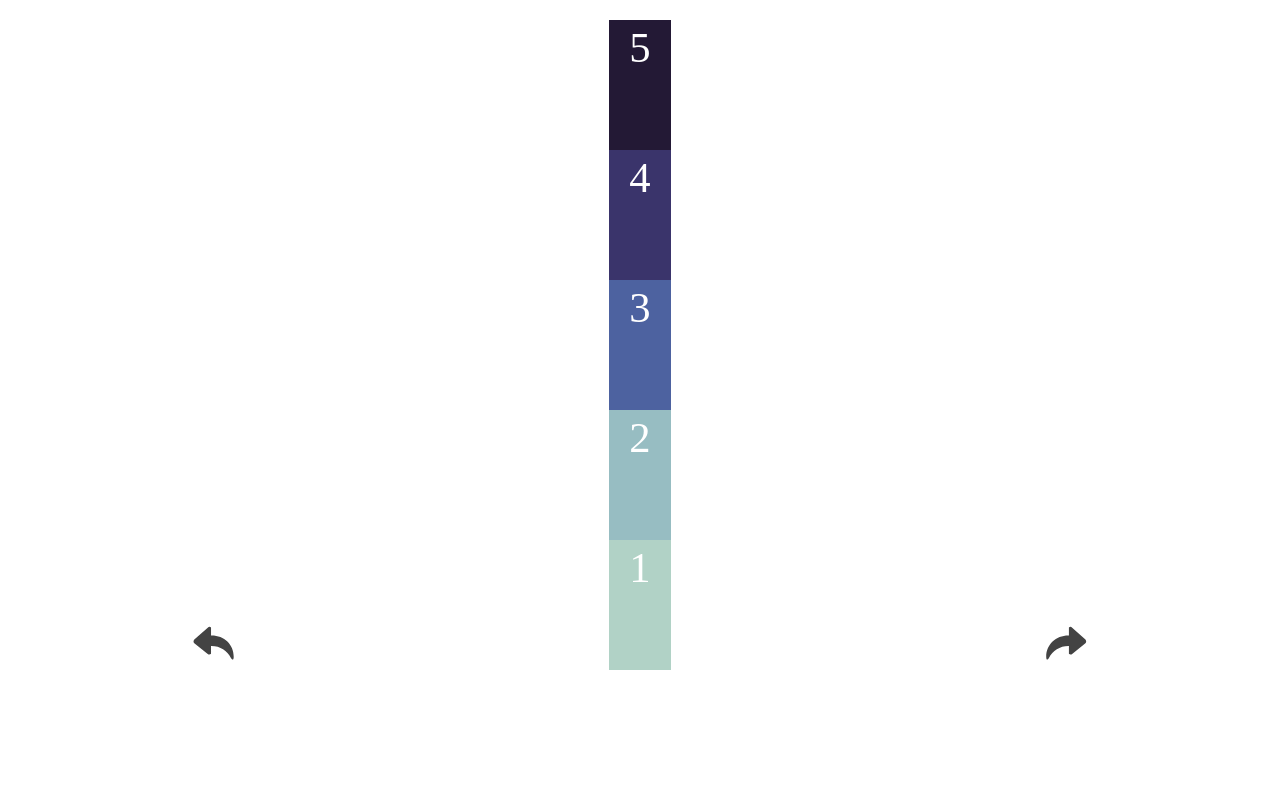
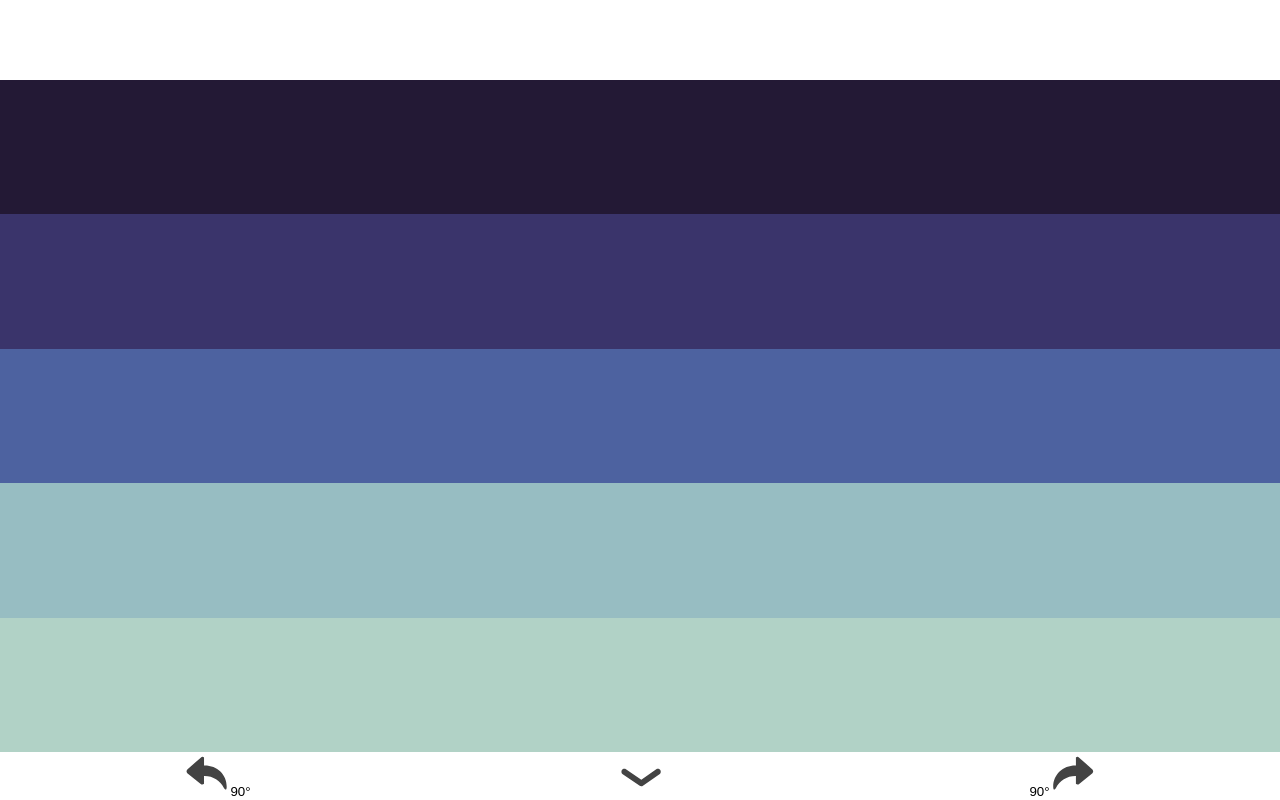
Before and after one commit to mythsunwind/monschibot, a plain HTML site: page static/index.html in a window 1280 px wide. Drawn offline with Linux system fonts and the light colour scheme.

Commit message:
Implement backward control + update UI

```diff
--- a/static/index.html
+++ b/static/index.html
@@ -14,23 +14,27 @@
             margin: 0;
         }
 
-        header {
-            height: 20px;
-            text-align: center;
-            color: #fff;
-            font-weight: bold;
+        body {
+            display: flex;
+            min-height: 100vh;
+            flex-direction: column;
         }
 
-        #controls {
-            height: 90%;
+        header {
             display: flex;
             flex-direction: row;
-            align-items: flex-end;
+            justify-content: space-around;
+            height: 10%;
+        }
+
+        footer {
+            display: flex;
+            flex-direction: row;
             justify-content: space-around;
         }
 
         #forward {
-            background: #231935;
+            flex: 1;
             align-self: stretch;
             display: flex;
             flex-direction: column;
@@ -105,6 +109,11 @@
             el.addEventListener("touchend", stop, false);
             el.addEventListener("touchcancel", stop, false);
             el.addEventListener("touchmove", move, false);
+            // initialze touch listeners for backward control
+            var el = document.querySelector("#backward");
+            el.addEventListener("touchstart", backward, false);
+            el.addEventListener("touchend", stop, false);
+            el.addEventListener("touchcancel", stop, false);
             console.log("initialized");
         }
 
@@ -148,30 +157,43 @@
             console.log("R")
             socket.send('R');
         }
+
+        function backward() {
+            stop();
+            console.log("B")
+            socket.send('B');
+        }
     </script>
 </head>
 
 <body onload="init()">
     <header></header>
-    <div id="controls">
+    <div id="forward">
+        <div class="darkest"></div>
+        <div class="darker"></div>
+        <div class="dark"></div>
+        <div class="light"></div>
+        <div class="lighter"></div>
+    </div>
+    <footer>
         <div>
             <button onclick="left()">
                 <img src="si-glyph-arrow-backward.svg" />
+                <span>90°</span>
             </button>
         </div>
-        <div id="forward">
-            <div class="darkest">5</div>
-            <div class="darker">4</div>
-            <div class="dark">3</div>
-            <div class="light">2</div>
-            <div class="lighter">1</div>
+        <div>
+            <button id="backward">
+                <img src="si-glyph-arrow-down.svg" />
+            </button>
         </div>
         <div>
             <button onclick="right()">
+                <span>90°</span>
                 <img src="si-glyph-arrow-forward.svg" />
             </button>
         </div>
-    </div>
+    </footer>
 </body>
 
 </html>
```
Also changed, not shown: static/si-glyph-arrow-down.svg (added), 1 other file.
